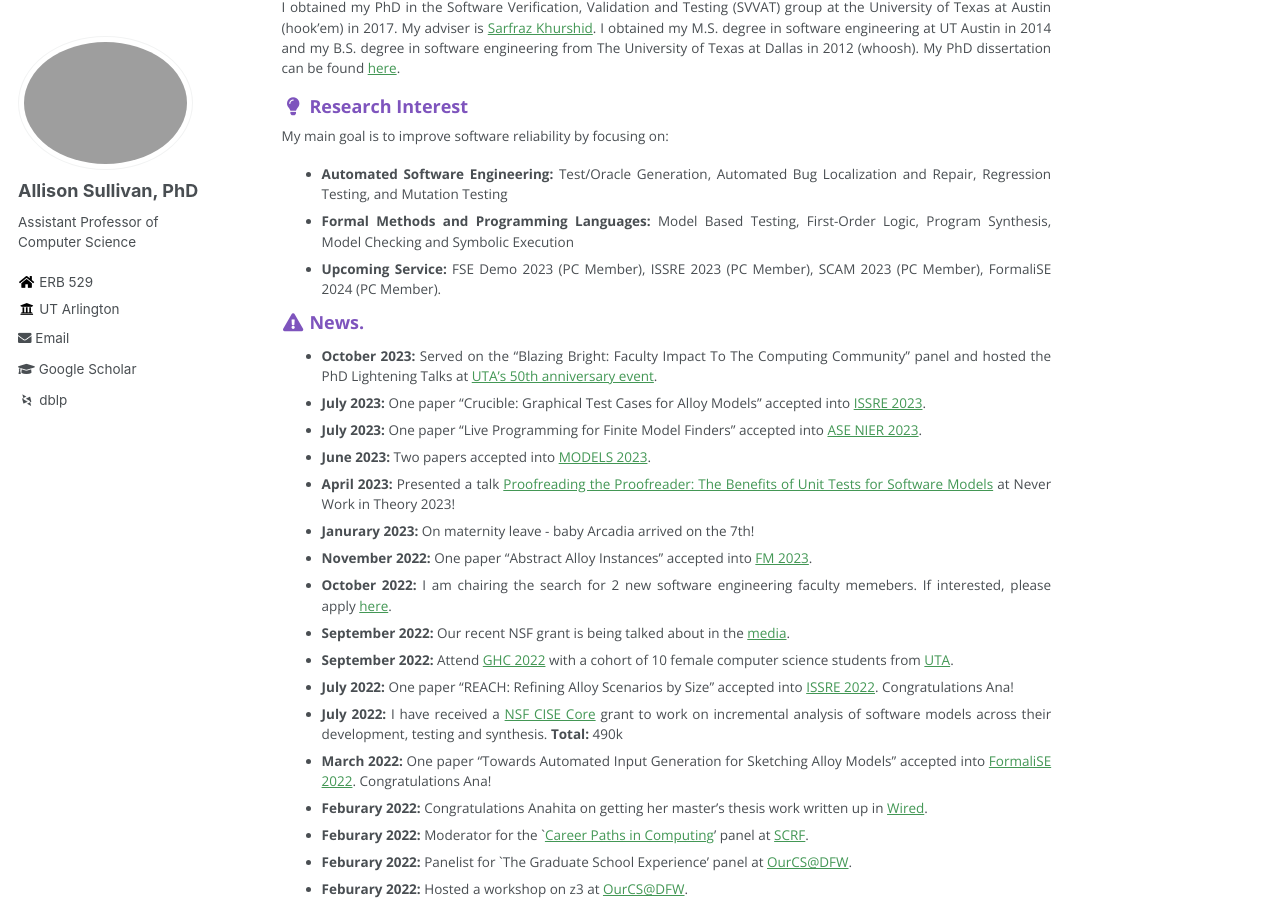
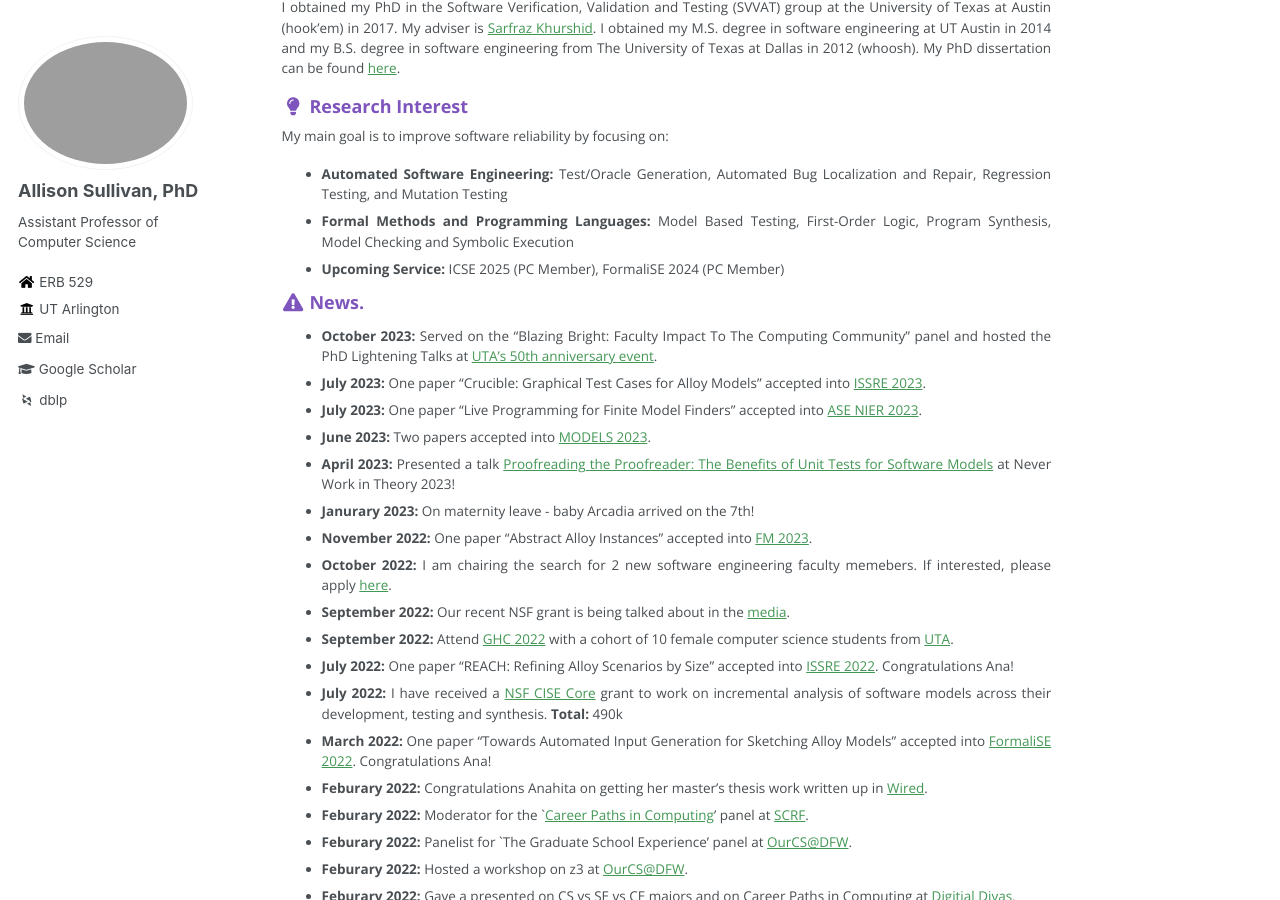
Before and after one commit to Allisonius/allisonius.github.io, a Jekyll site: the page built from _pages/about.md, in a window 1280 px wide and 900 px high, scrolled down 313 px. Built offline with Jekyll 4.4.1, drawn with Linux system fonts in a browser that asks for light colours; some web fonts are replaced.

Commit message:
Update about.md

```diff
--- a/_pages/about.md
+++ b/_pages/about.md
@@ -22,7 +22,7 @@ My main goal is to improve software reliability by focusing on:
 Mutation Testing
   * **Formal Methods and Programming Languages:** Model Based Testing, First-Order Logic, Program Synthesis, Model
 Checking and Symbolic Execution
- * **Upcoming Service:** FSE Demo 2023 (PC Member), ISSRE 2023 (PC Member), SCAM 2023 (PC Member), FormaliSE 2024 (PC Member).
+ * **Upcoming Service:** ICSE 2025 (PC Member), FormaliSE 2024 (PC Member)
 
 
 
```
